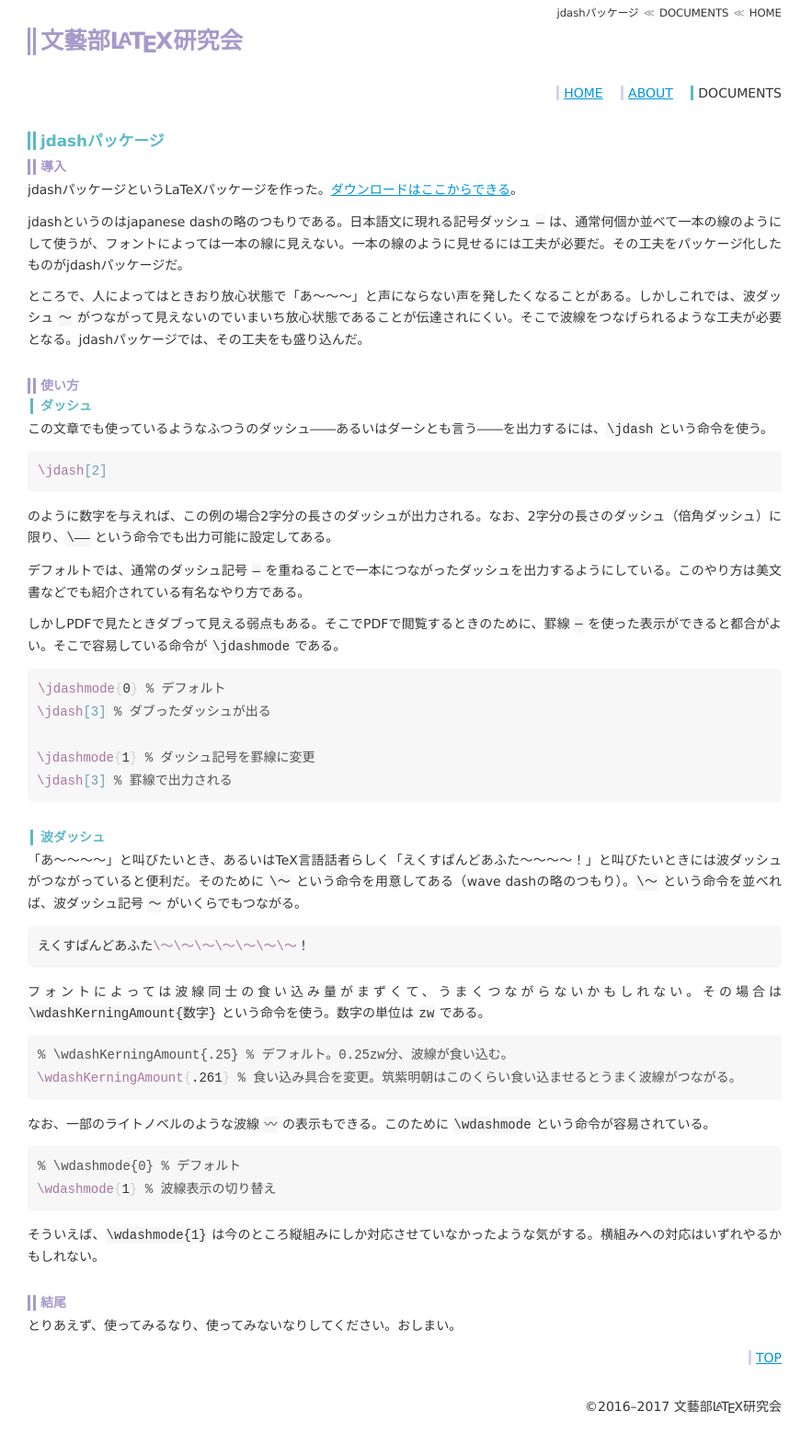
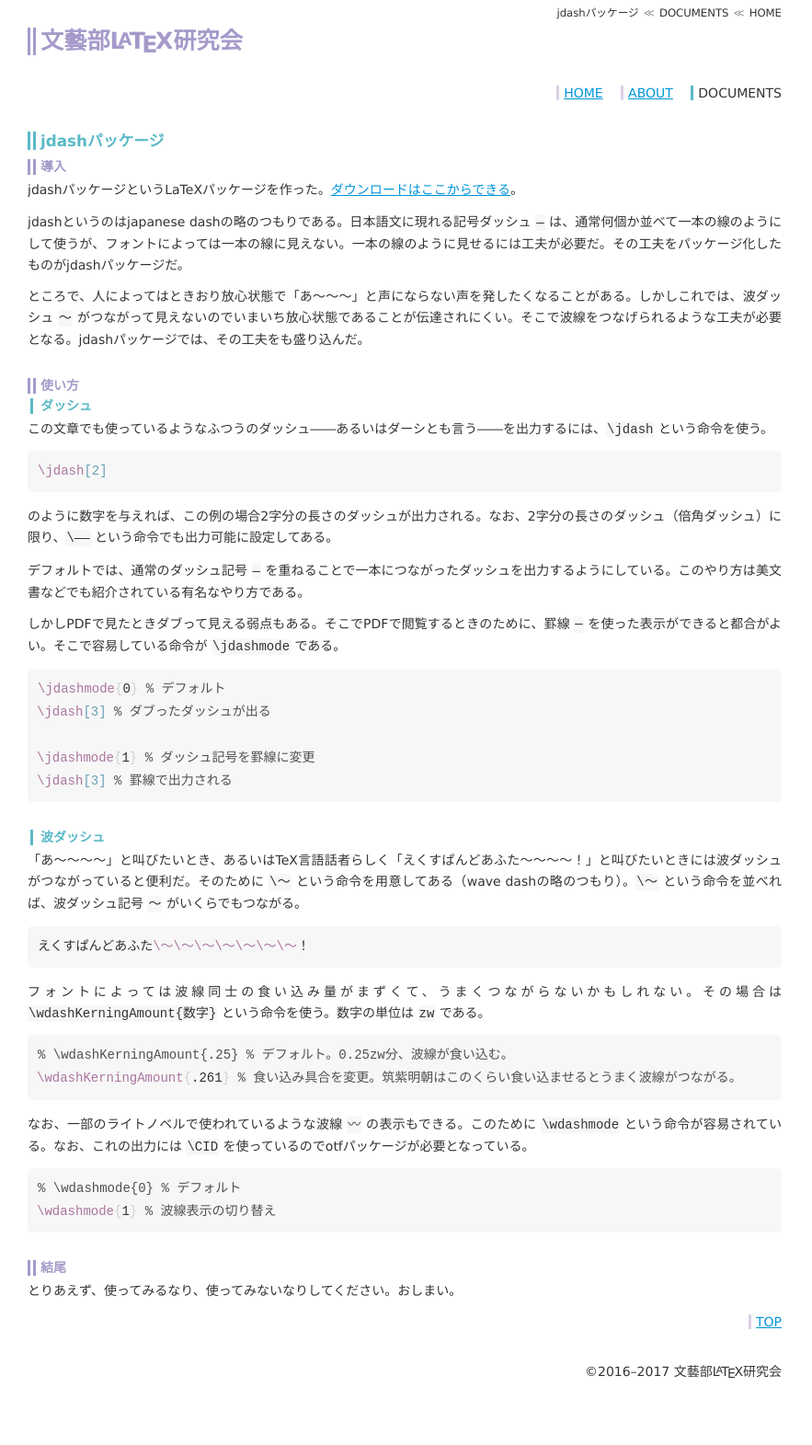
Before and after one commit to qdaibungei/latex, a Jekyll site: the page built from docs/_posts/2017-02-17-jdash.md, in a window 1280 px wide. Shown: the whole page at 92% size, without its empty margins (0-883 px from the left). Built offline with Jekyll 4.4.1, drawn with Linux system fonts in a browser that asks for light colours; after the commit the page ends 1533 px from its top, so only the background shows below that.

Commit message:
fix post

````diff
--- a/docs/_posts/2017-02-17-jdash.md
+++ b/docs/_posts/2017-02-17-jdash.md
@@ -49,15 +49,12 @@ jdashというのはjapanese dashの略のつもりである。日本語文に
 \wdashKerningAmount{.261} % 食い込み具合を変更。筑紫明朝はこのくらい食い込ませるとうまく波線がつながる。
 ```
 
-なお、一部のライトノベルのような波線 `〰` の表示もできる。このために `\wdashmode` という命令が容易されている。
+なお、一部のライトノベルで使われているような波線 `〰` の表示もできる。このために `\wdashmode` という命令が容易されている。なお、これの出力には `\CID` を使っているのでotfパッケージが必要となっている。
 
 ```LaTeX
 % \wdashmode{0} % デフォルト
 \wdashmode{1} % 波線表示の切り替え
 ```
 
-そういえば、`\wdashmode{1}` は今のところ縦組みにしか対応させていなかったような気がする。横組みへの対応はいずれやるかもしれない。
-
-
 ### 結尾
 とりあえず、使ってみるなり、使ってみないなりしてください。おしまい。
````
